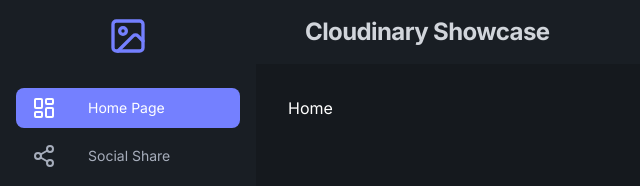
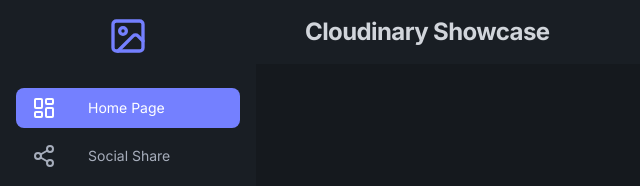
Before and after one commit to Uvais-Ahmad/cloudVisinary, a Next.js app: page /home in a window 1280 px wide. Shown: the top 186 px of the page, without its empty margins (0-640 px from the left). Built offline with nearby package versions, Linux system fonts and the light colour scheme; no server answers.

Commit message:
Setup for the home component

```diff
--- a/app/(app)/home/page.tsx
+++ b/app/(app)/home/page.tsx
@@ -1,8 +1,11 @@
-import React from 'react'
+import React, {useEffect, useRef, useState} from 'react'
+import { CldImage } from 'next-cloudinary';
 
-function Home() {
+const Home = () => {
     return (
-        <div>Home</div>
+        <div>
+
+        </div>
     )
 }
 
```
